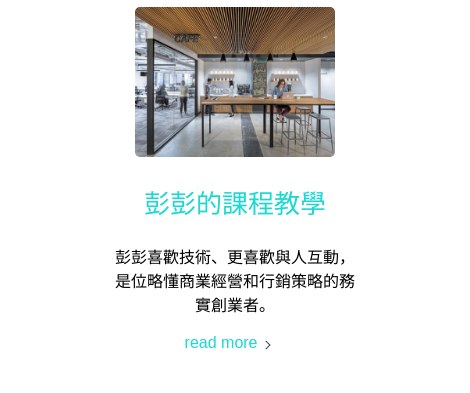
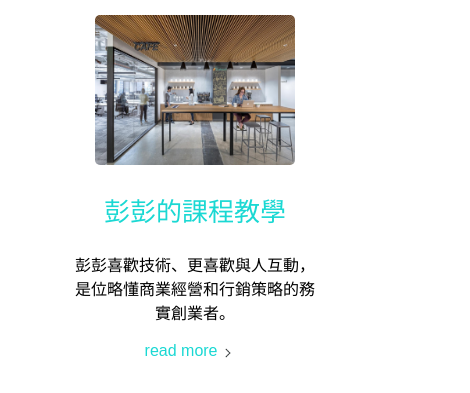
Before and after one commit to FrankYeah/front-end-front-enter, a plain HTML site: page students/Royal/page1-part2/article.html in a window 390 px wide. Shown: the part 707-1100 px from the top of the page, 470 px wide, since content can reach past the window. Drawn offline with Linux system fonts and the light colour scheme.

Commit message:
'page2-par1-revise'

```diff
--- a/students/Royal/page1-part2/article.html
+++ b/students/Royal/page1-part2/article.html
@@ -55,7 +55,6 @@
             <a id="asideBtnContainer"  class="aside_container" href="https://frankyeah.github.io/Front-Enter/index.html">
                 <img class="aside_btn" src="images/FE_test_go.png">
             </a>
-            <section class="slidePoster_section">
             <!-- search bar -->
             <div id="searchBar">
                 <div class="searchBar_container">
@@ -68,7 +67,8 @@
                 </div>
                 <div class="fullSearch" onclick="fullSearchClick()"></div>
             </div>
-            <!-- slide poster -->
+            <section class="slidePoster_section">
+<!--             slide poster -->
                 <div class="container">
                     <div class="row">
                         <div class="slide_poster">
@@ -94,7 +94,7 @@
                     </div>
                 </div>
             </section>
-            <section>
+            <section >
             <!-- article -->
                 <div class="container">
                     <div class="row">
@@ -328,13 +328,10 @@
                             <a>
                                 <img class="link" src="images/line.png">
                             </a>
-
                         </div>
                     </div>
                 </div>
             </div>
         </footer>
-
-
     </body>
 </html>
--- a/students/Royal/page1-part2/css/article.css
+++ b/students/Royal/page1-part2/css/article.css
@@ -1,6 +1,6 @@
 /* slide poster */
 .slidePoster_section{
-    margin: 0;
+     margin-bottom: 8px;
 }
 .slide_poster{
     background: url(../images/information.jpg);
@@ -45,7 +45,6 @@
 }
 
 /* article css */
-
 .article{
     display: flex;
     flex-direction: row;
@@ -144,14 +143,14 @@
     justify-content: center;
     align-items:center;
     width: 240px;
-    margin: 5px 0px 50px 0px;;
+    margin: 5px 0px 50px 0px;
 }
 
 .article .article_card > a > .read_more .read_more_word{
     color: rgb(26,216,211);
     width: 120px;
     text-align: right;
-    transition: margin-right 1s
+    transition: margin-right 1s;
 }
 
 .article .article_card > a > .read_more .read_more_word:hover{
@@ -177,10 +176,13 @@
 }
 
 @media(max-width: 841px){
+    .article{
+        padding: 0 0px;
+    }
     .article_card{
         border: none;
-        padding: 0 15px;
-        margin-top: 0px;
+        padding: 0 8px;
+        margin: 0px 0px 10px 0px;
     }
 
     .article_card .tag_line{
```
